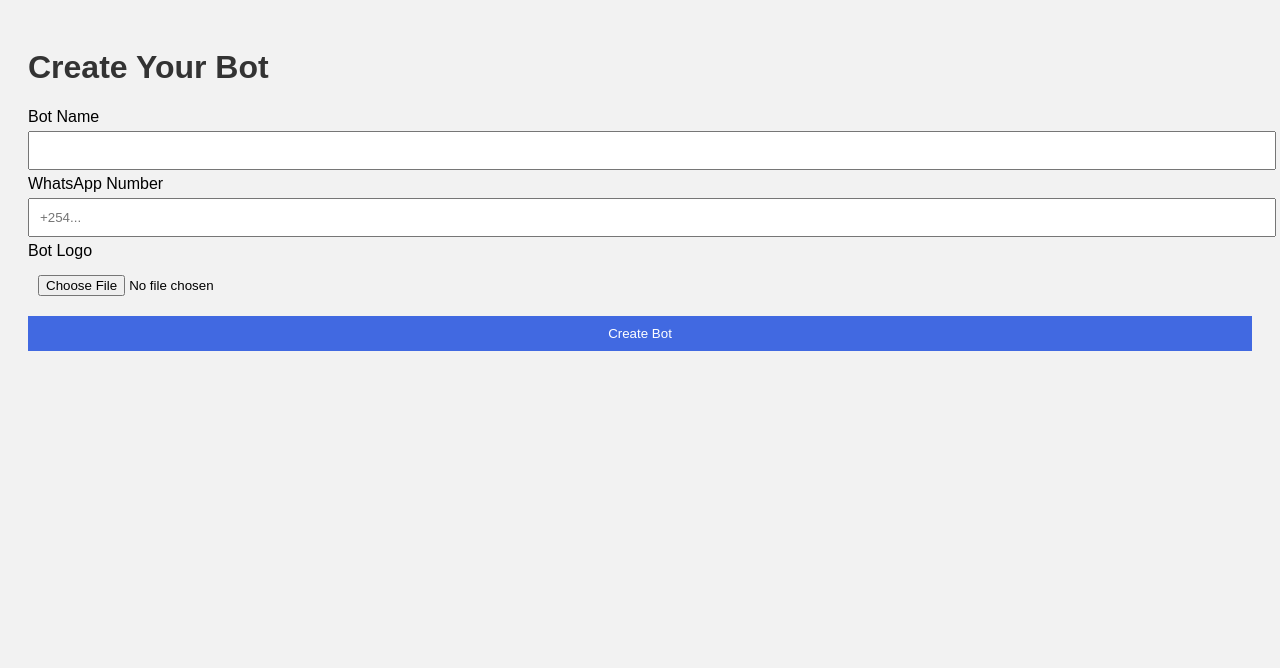
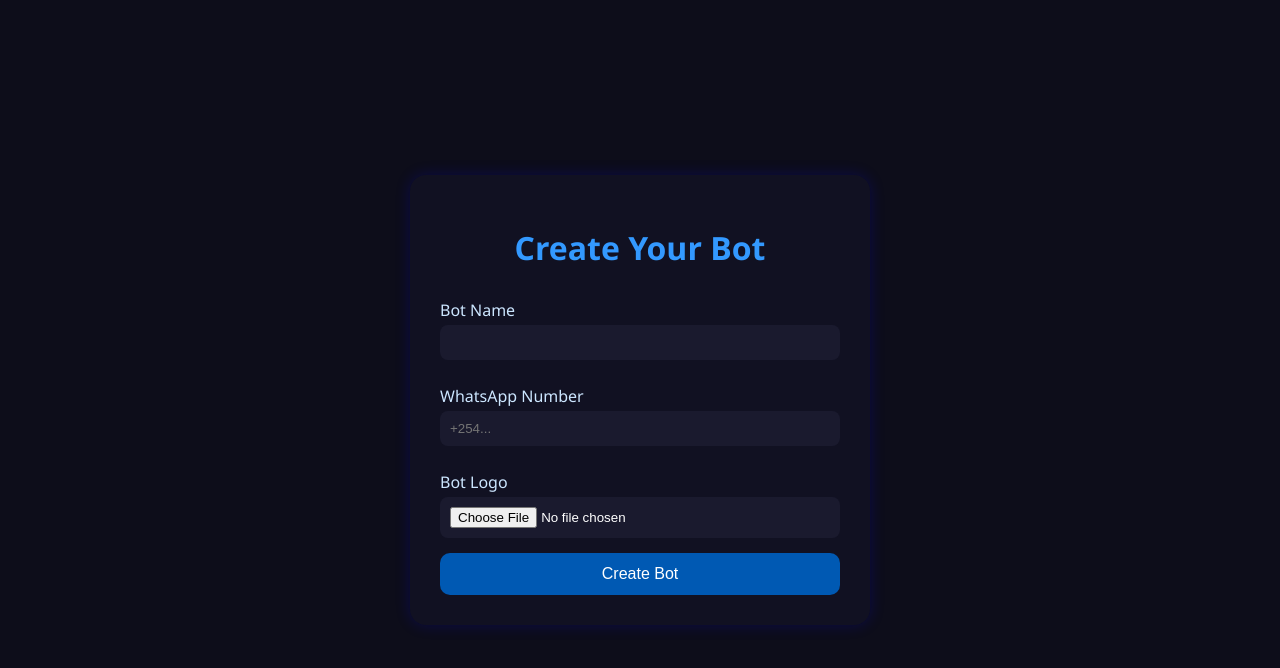
Before and after one commit to mastrerahl/Darken-Rahl, a plain HTML site: page index.html in a window 1280 px wide. Drawn offline with Linux system fonts and the light colour scheme.

Commit message:
Update style.css

```diff
--- a/style.css
+++ b/style.css
@@ -1,27 +1,117 @@
-body {
-  font-family: sans-serif;
-  padding: 20px;
-  background: #f2f2f2;
+body.dark-bg {
+  margin: 0;
+  font-family: 'Segoe UI', sans-serif;
+  background-color: #0d0d1a;
+  color: #cce6ff;
+  display: flex;
+  justify-content: center;
+  align-items: center;
+  height: 100vh;
 }
+
+.container {
+  background: #111122;
+  padding: 30px;
+  border-radius: 16px;
+  box-shadow: 0 0 15px rgba(0,0,255,0.2);
+  width: 90%;
+  max-width: 400px;
+}
+
 h1 {
-  color: #333;
+  text-align: center;
+  color: #3399ff;
+  margin-bottom: 20px;
 }
-input, button {
+
+form {
+  display: flex;
+  flex-direction: column;
+}
+
+label {
+  margin: 10px 0 4px;
+}
+
+input[type="text"],
+input[type="tel"],
+input[type="file"] {
   padding: 10px;
-  margin: 5px 0;
-  width: 100%;
+  border: none;
+  border-radius: 8px;
+  background: #1a1a2e;
+  color: #fff;
+  margin-bottom: 15px;
 }
+
 button {
-  background: royalblue;
-  color: white;
+  background-color: #0059b3;
+  color: #fff;
+  padding: 12px;
   border: none;
+  border-radius: 10px;
+  font-size: 16px;
   cursor: pointer;
 }
-.nav a {
-  display: inline-block;
-  margin: 10px;
+
+button:hover {
+  background-color: #0073e6;
+}body.dark-bg {
+  margin: 0;
+  font-family: 'Segoe UI', sans-serif;
+  background-color: #0d0d1a;
+  color: #cce6ff;
+  display: flex;
+  justify-content: center;
+  align-items: center;
+  height: 100vh;
+}
+
+.container {
+  background: #111122;
+  padding: 30px;
+  border-radius: 16px;
+  box-shadow: 0 0 15px rgba(0,0,255,0.2);
+  width: 90%;
+  max-width: 400px;
+}
+
+h1 {
+  text-align: center;
+  color: #3399ff;
+  margin-bottom: 20px;
+}
+
+form {
+  display: flex;
+  flex-direction: column;
+}
+
+label {
+  margin: 10px 0 4px;
+}
+
+input[type="text"],
+input[type="tel"],
+input[type="file"] {
   padding: 10px;
-  background: #333;
-  color: white;
-  text-decoration: none;
+  border: none;
+  border-radius: 8px;
+  background: #1a1a2e;
+  color: #fff;
+  margin-bottom: 15px;
 }
+
+button {
+  background-color: #0059b3;
+  color: #fff;
+  padding: 12px;
+  border: none;
+  border-radius: 10px;
+  font-size: 16px;
+  cursor: pointer;
+}
+
+button:hover {
+  background-color: #0073e6;
+}
```
